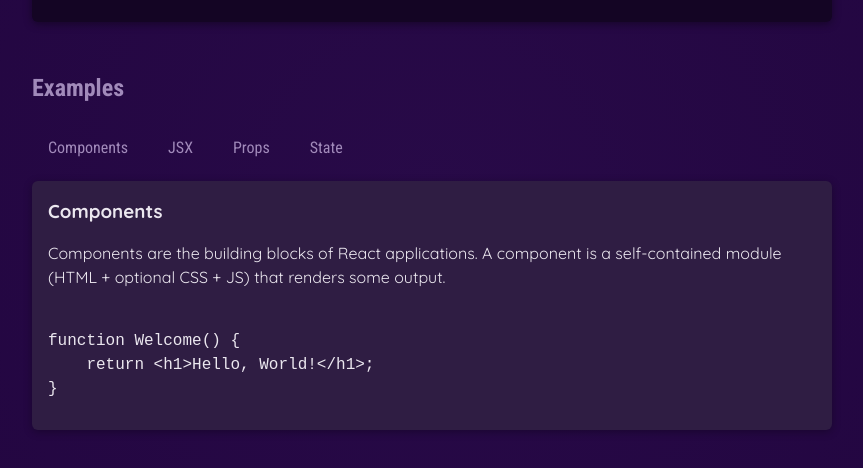
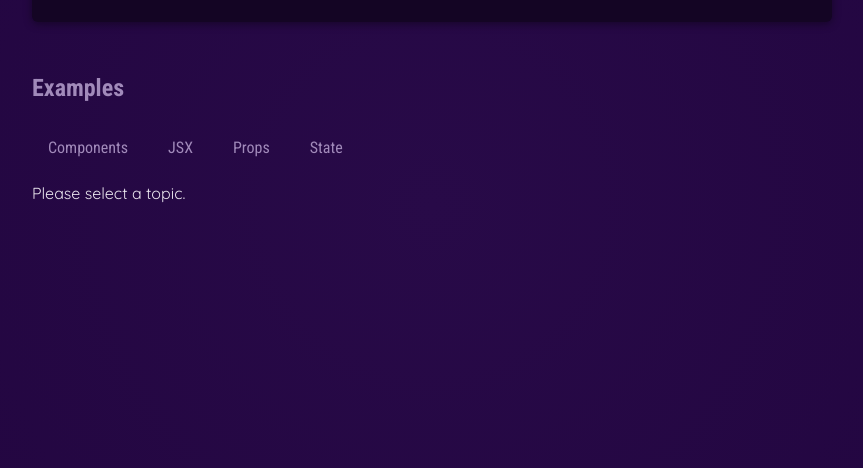
Before and after one commit to ghpark7/react-demo, a React (Vite) app in the folder react-essentials/: page / in a window 1280 px wide. Shown: the part 434-902 px from the top of the page, without its empty margins (208-1071 px from the left). Built offline with nearby package versions, Linux system fonts and the light colour scheme.

Commit message:
Update App.jsx

```diff
--- a/react-essentials/src/App.jsx
+++ b/react-essentials/src/App.jsx
@@ -7,11 +7,27 @@
 import { EXAMPLES } from "./data";
 
 function App() {
-  const [ selectedTopic, setSelectedTopic ] = useState('components');
+  const [ selectedTopic, setSelectedTopic ] = useState();
 
   function handleSelect(selectedButton) {
     setSelectedTopic(selectedButton);
     console.log(selectedTopic);
+  }
+
+  let tabContent = <p>Please select a topic.</p>;
+
+  if (selectedTopic) {
+    tabContent = (
+      <div id="tab-content">
+        <h3>{EXAMPLES[selectedTopic].title}</h3>
+        <p>{EXAMPLES[selectedTopic].description}</p>
+        <pre>
+          <code>
+            {EXAMPLES[selectedTopic].code}
+          </code>
+        </pre>
+      </div>
+    );
   }
 
   return (
@@ -35,15 +51,7 @@
             <TabButton onSelect={() => handleSelect('props')}>Props</TabButton>
             <TabButton onSelect={() => handleSelect('state')}>State</TabButton>
           </menu>
-          <div id="tab-content">
-            <h3>{EXAMPLES[selectedTopic].title}</h3>
-            <p>{EXAMPLES[selectedTopic].description}</p>
-            <pre>
-              <code>
-                {EXAMPLES[selectedTopic].code}
-              </code>
-            </pre>
-          </div>
+          {tabContent}
         </section>
       </main>
     </div>
```
